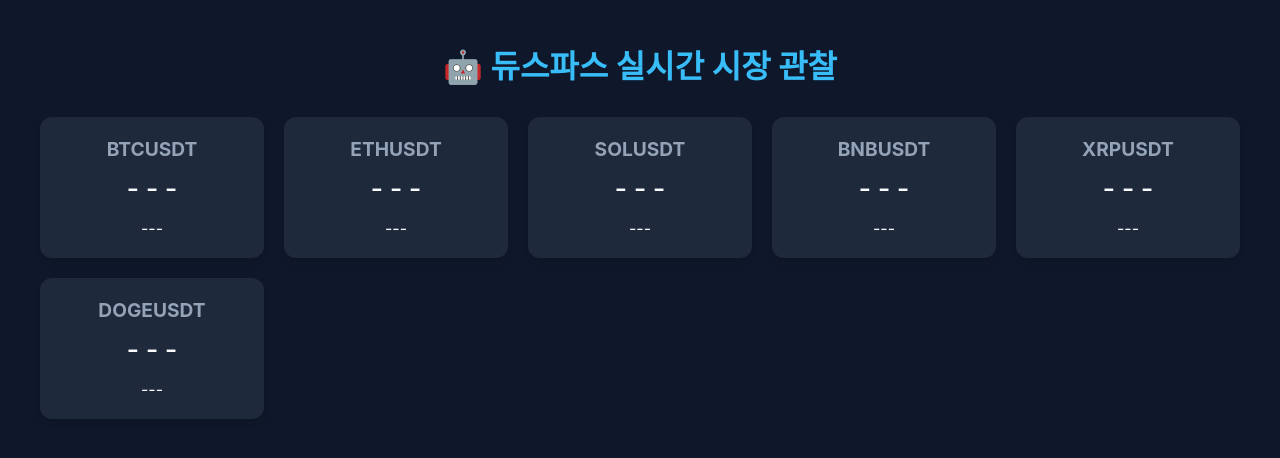
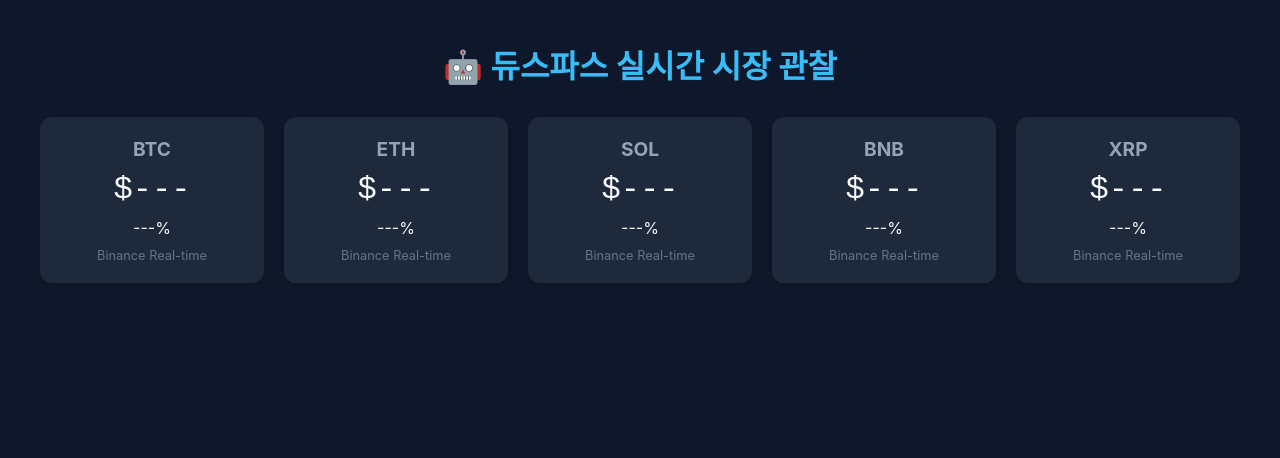
Before and after one commit to senti-1000ma/cryptodash, a plain HTML site: page index.html in a window 1280 px wide. Drawn offline with Linux system fonts and the light colour scheme.

Commit message:
Rename dashboard to index for Pages

```diff
--- a/dashboard.html
+++ b/index.html
@@ -61,53 +61,65 @@
     </div>
 
     <script>
-        const symbols = ['BTCUSDT', 'ETHUSDT', 'SOLUSDT', 'BNBUSDT', 'XRPUSDT', 'DOGEUSDT'];
+        // Binance, Upbit, CoinGecko 등 다양한 API를 통합하여 시세를 가져올 수 있습니다.
+        // 여기서는 가장 유동성이 풍부한 Binance API와 국내 시세 반영을 위한 Upbit API를 함께 참조하는 예시를 보여드립니다.
+        const symbols = [
+            { binance: 'BTCUSDT', upbit: 'KRW-BTC', label: 'BTC' },
+            { binance: 'ETHUSDT', upbit: 'KRW-ETH', label: 'ETH' },
+            { binance: 'SOLUSDT', upbit: 'KRW-SOL', label: 'SOL' },
+            { binance: 'BNBUSDT', upbit: 'KRW-BNB', label: 'BNB' },
+            { binance: 'XRPUSDT', upbit: 'KRW-XRP', label: 'XRP' }
+        ];
+
         const dashboard = document.getElementById('dashboard');
         const cards = {};
 
         // 초기 카드 생성
-        symbols.forEach(symbol => {
+        symbols.forEach(item => {
             const card = document.createElement('div');
             card.className = 'card';
             card.innerHTML = `
-                <div class="symbol">${symbol}</div>
-                <div class="price" id="price-${symbol}">---</div>
-                <div class="change" id="change-${symbol}">---</div>
+                <div class="symbol">${item.label}</div>
+                <div class="price" id="price-${item.binance}">$---</div>
+                <div class="change" id="change-${item.binance}">---%</div>
+                <div style="font-size: 0.8rem; color: #64748b; margin-top: 10px;">Binance Real-time</div>
             `;
             dashboard.appendChild(card);
-            cards[symbol] = {
-                priceEl: document.getElementById(`price-${symbol}`),
-                changeEl: document.getElementById(`change-${symbol}`),
+            cards[item.binance] = {
+                priceEl: document.getElementById(`price-${item.binance}`),
+                changeEl: document.getElementById(`change-${item.binance}`),
                 lastPrice: 0
             };
         });
 
-        // 바이낸스 웹소켓 연결
-        const socket = new WebSocket('wss://stream.binance.com:9443/ws/' + symbols.map(s => s.toLowerCase() + '@ticker').join('/'));
+        // 바이낸스 웹소켓 API 연결 (실시간 시세 스트림)
+        const socket = new WebSocket('wss://stream.binance.com:9443/ws/' + symbols.map(s => s.binance.toLowerCase() + '@ticker').join('/'));
 
         socket.onmessage = (event) => {
             const data = JSON.parse(event.data);
             const symbol = data.s;
-            const price = parseFloat(data.c).toFixed(symbol.includes('DOGE') ? 4 : 2);
+            const price = parseFloat(data.c).toLocaleString(undefined, { minimumFractionDigits: 2 });
             const change = parseFloat(data.P).toFixed(2);
 
             if (cards[symbol]) {
                 const info = cards[symbol];
                 info.priceEl.innerText = `$${price}`;
-                info.changeEl.innerText = `${change}%`;
+                info.changeEl.innerText = `${change >= 0 ? '+' : ''}${change}%`;
                 info.changeEl.className = `change ${change >= 0 ? 'up' : 'down'}`;
 
-                if (parseFloat(price) > info.lastPrice) {
+                // 가격 변동에 따른 효과
+                const currentPrice = parseFloat(data.c);
+                if (currentPrice > info.lastPrice) {
                     info.priceEl.style.color = '#22c55e';
-                } else if (parseFloat(price) < info.lastPrice) {
+                } else if (currentPrice < info.lastPrice) {
                     info.priceEl.style.color = '#ef4444';
                 }
 
                 setTimeout(() => {
                     info.priceEl.style.color = '#f8fafc';
-                }, 500);
+                }, 300);
 
-                info.lastPrice = parseFloat(price);
+                info.lastPrice = currentPrice;
             }
         };
 
```
